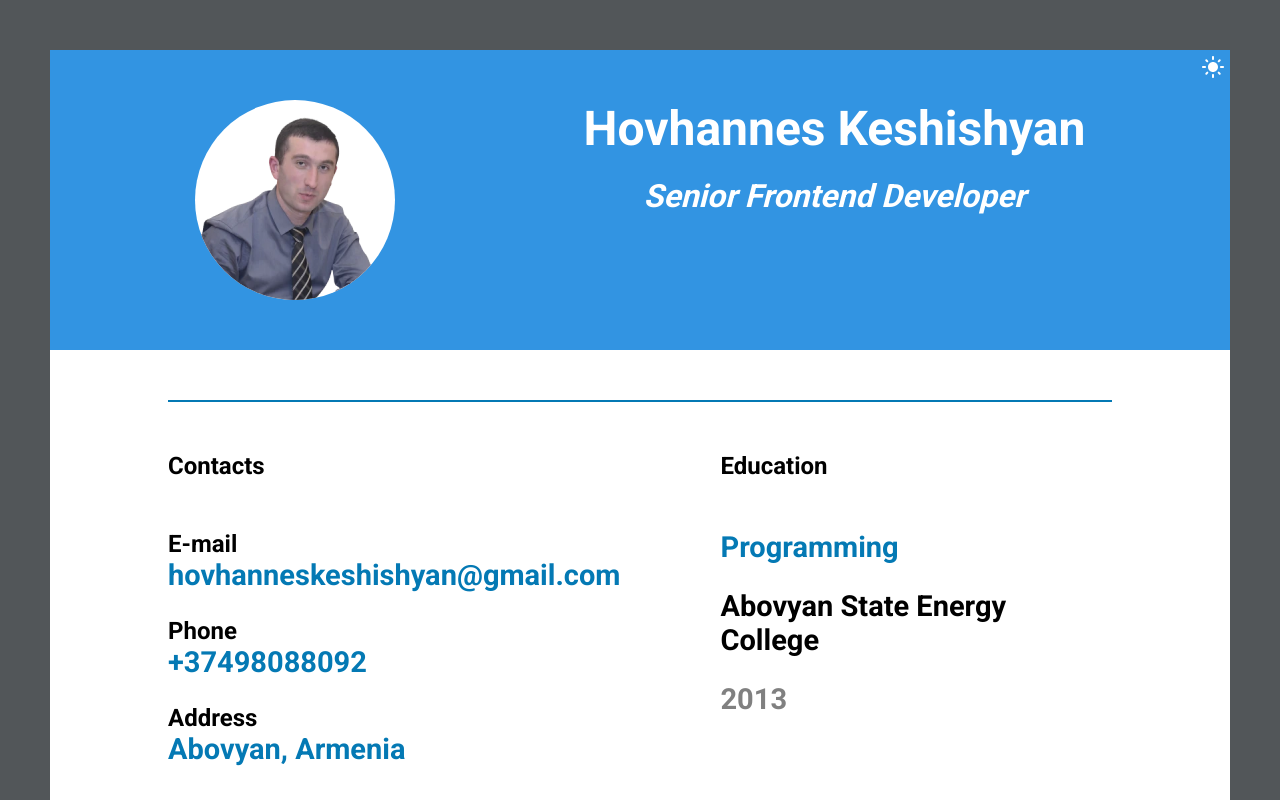
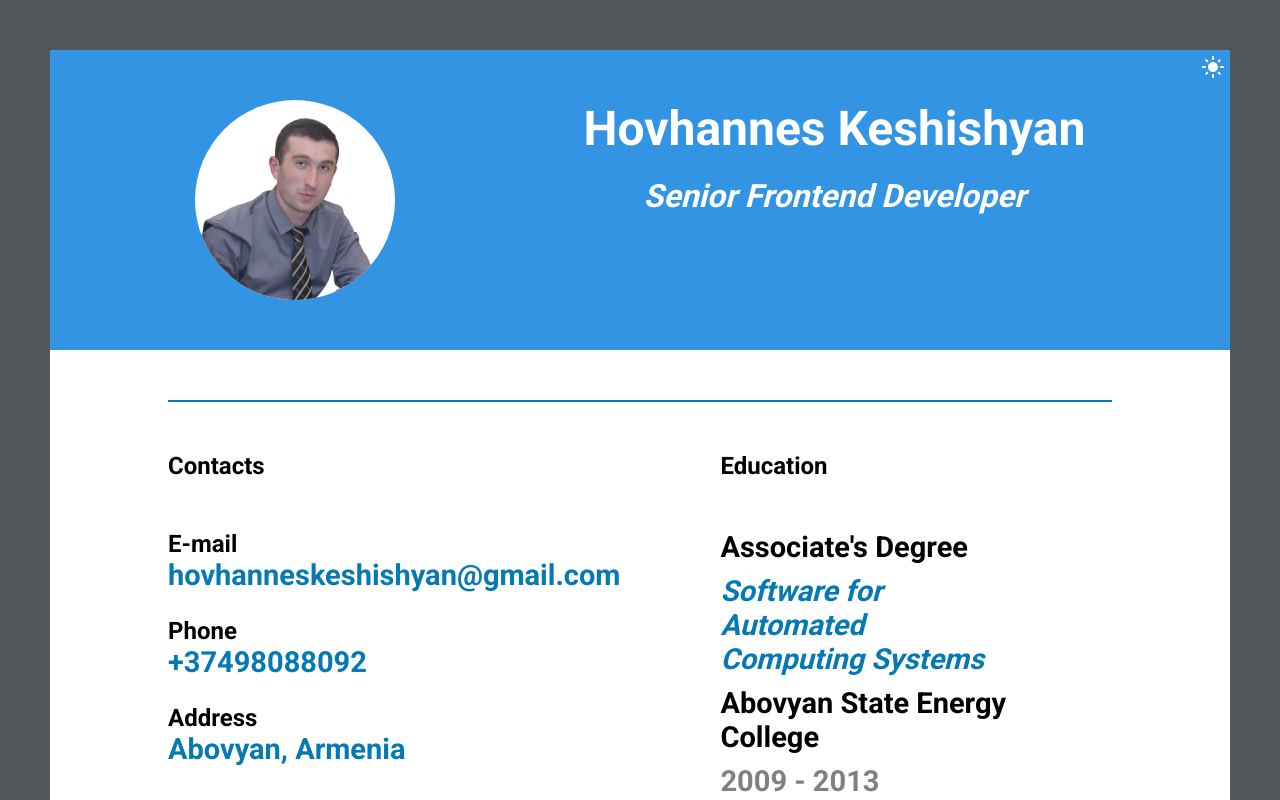
Before and after one commit to HovhannesKeshishyan/cv, a Next.js app: page / in a window 1280 px wide. Shown: the top 800 px of the page. Built offline with nearby package versions, Linux system fonts and the light colour scheme.

Commit message:
update: Education

```diff
--- a/src/components/education-info/EducationInfo.module.scss
+++ b/src/components/education-info/EducationInfo.module.scss
@@ -3,12 +3,13 @@
 .education {
   font-weight: var(--font-weight-bolder);
 
+  .degree,
   .prof,
   .college,
   .graduateYear {
     font-size: var(--font-size-md-bigger);
     width: 75%;
-    margin-top: 2.5rem;
+    margin-top: 1rem;
   }
 
   .prof {
--- a/src/components/education-info/EducationInfo.tsx
+++ b/src/components/education-info/EducationInfo.tsx
@@ -5,9 +5,12 @@ export const EducationInfo: FC = () => {
     return (
         <div className={styles.education}>
             <h2 className="app-section-title">Education</h2>
-            <h3 className={styles.prof}>Programming</h3>
+            <h3 className={styles.degree}>Associate&apos;s Degree</h3>
+            <h3 className={styles.prof}>
+                <i>Software for Automated Computing Systems</i>
+            </h3>
             <h3 className={styles.college}>Abovyan State Energy College</h3>
-            <h3 className={styles.graduateYear}>2013</h3>
+            <h3 className={styles.graduateYear}>2009 - 2013</h3>
         </div>
     );
 };
```
